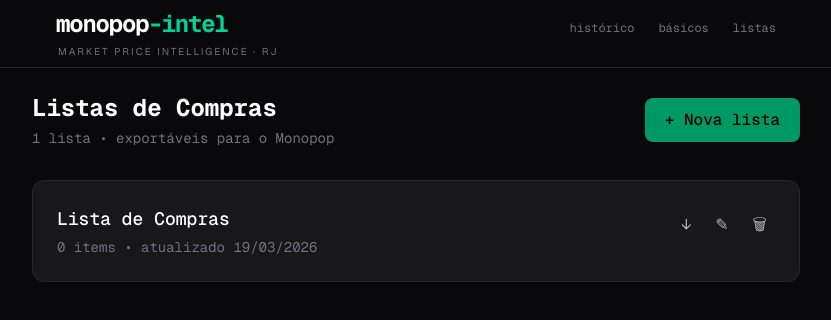
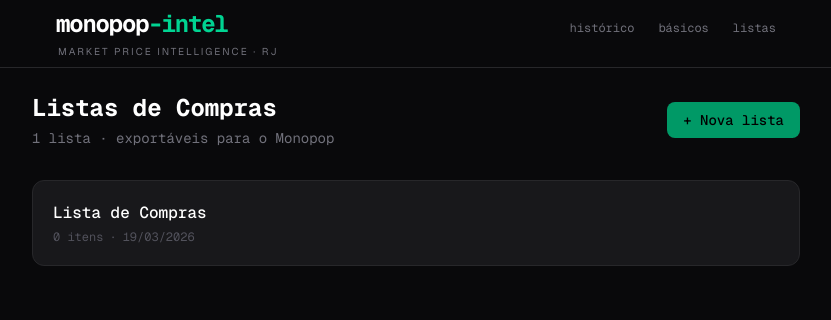
Before and after one commit to majard/monopop-intel, a Next.js app in the folder web/: page /shopping-lists in a window 1280 px wide. Shown: the top 320 px of the page, without its empty margins (224-1055 px from the left). Built offline with nearby package versions, Linux system fonts and the light colour scheme.

Commit message:
feat: ShoppingListsPage full pass — inline rename/delete, router.push, SVG icons, item preview

```diff
--- a/web/app/shopping-lists/page.tsx
+++ b/web/app/shopping-lists/page.tsx
@@ -1,21 +1,43 @@
 'use client';
 
-import React from 'react';
-import Link from 'next/link';
+import React, { useState, useRef, useEffect } from 'react';
+import { useRouter } from 'next/navigation';
 import { useShoppingLists, ShoppingList } from '../../hooks/useShoppingLists';
 import { buildShoppingListExport } from '../../utils/shoppingListExport';
+import { STORE_KEYS } from '@/constants/stores';
 
 export default function ShoppingListsPage() {
-  const {
-    lists,
-    createList,
-    renameList,
-    deleteList,
-  } = useShoppingLists();
+  const router = useRouter();
+  const { lists, createList, renameList, deleteList } = useShoppingLists();
 
-  const handleExport = async (list: ShoppingList) => {
-    const { jsonString, fileName } = buildShoppingListExport(list);
+  const [renamingId, setRenamingId] = useState<string | null>(null);
+  const [renameValue, setRenameValue] = useState('');
+  const [deletingId, setDeletingId] = useState<string | null>(null);
+  const renameInputRef = useRef<HTMLInputElement>(null);
 
+  useEffect(() => {
+    if (renamingId) setTimeout(() => renameInputRef.current?.focus(), 0);
+  }, [renamingId]);
+
+  const startRename = (e: React.MouseEvent, list: ShoppingList) => {
+    e.stopPropagation();
+    setRenamingId(list.id);
+    setRenameValue(list.name);
+    setDeletingId(null);
+  };
+
+  const commitRename = (listId: string) => {
+    if (renameValue.trim()) renameList(listId, renameValue.trim());
+    setRenamingId(null);
+  };
+
+  const handleExport = (e: React.MouseEvent, list: ShoppingList) => {
+    e.stopPropagation();
+    const { jsonString, fileName } = buildShoppingListExport(list, {
+      selectedStores: STORE_KEYS,
+      fillStrategy: 'none',        // no fill — export only what's pinned/manual
+      getCachedGeneric: () => null, // no cache available at index level
+    });
     const blob = new Blob([jsonString], { type: 'application/json' });
     const url = URL.createObjectURL(blob);
     const a = document.createElement('a');
@@ -27,33 +49,25 @@ export default function ShoppingListsPage() {
     URL.revokeObjectURL(url);
   };
 
-  const handleRename = (list: ShoppingList) => {
-    const newName = prompt('Novo nome da lista:', list.name);
-    if (newName && newName.trim() !== list.name) {
-      renameList(list.id, newName.trim());
-    }
-  };
-
-  const handleDelete = (list: ShoppingList) => {
-    if (confirm(`Excluir a lista "${list.name}"?`)) {
-      deleteList(list.id);
-    }
+  const handleCreate = () => {
+    const id = createList();
+    router.push(`/shopping-lists/${id}`);
   };
 
   return (
     <main className="min-h-screen bg-zinc-950 text-zinc-100 font-mono p-6">
       <div className="max-w-3xl mx-auto">
+
         <div className="flex items-center justify-between mb-8">
           <div>
             <h1 className="text-2xl font-bold text-white">Listas de Compras</h1>
             <p className="text-zinc-500 text-sm mt-1">
-              {lists.length} lista{lists.length !== 1 ? 's' : ''} • exportáveis para o Monopop
+              {lists.length} lista{lists.length !== 1 ? 's' : ''} · exportáveis para o Monopop
             </p>
           </div>
-
           <button
-            onClick={() => createList()}
-            className="flex items-center gap-2 bg-emerald-600 hover:bg-emerald-500 text-black font-medium px-5 py-2.5 rounded-lg transition-colors"
+            onClick={handleCreate}
+            className="flex items-center gap-2 bg-emerald-600 hover:bg-emerald-500 text-black font-medium px-4 py-2 rounded-lg text-sm transition-colors cursor-pointer"
           >
             + Nova lista
           </button>
@@ -61,76 +75,152 @@ export default function ShoppingListsPage() {
 
         {lists.length === 0 ? (
           <div className="bg-zinc-900 border border-zinc-800 rounded-xl p-12 text-center">
-            <p className="text-zinc-400">Nenhuma lista ainda.</p>
+            <p className="text-zinc-400 text-sm">Nenhuma lista ainda.</p>
             <button
-              onClick={() => createList()}
-              className="mt-6 text-emerald-400 hover:text-emerald-300 underline"
+              onClick={handleCreate}
+              className="mt-6 text-emerald-400 hover:text-emerald-300 underline cursor-pointer text-sm"
             >
               Criar primeira lista
             </button>
           </div>
         ) : (
-          <div className="space-y-4">
-            {lists.map((list) => (
+          <div className="space-y-3">
+            {lists.map(list => {
+              const isRenaming = renamingId === list.id;
+              const isDeleting = deletingId === list.id;
+              const pinnedCount = list.items.filter(i => i.productId).length;
+
+              return (
                 <div
                   key={list.id}
-                className="group bg-zinc-900 border border-zinc-800 hover:border-emerald-500/50 rounded-xl p-6 transition-all hover:shadow-xl cursor-pointer"
-                onClick={() => window.location.href = `/shopping-lists/${list.id}`}
+                  onClick={() => {
+                    if (!isRenaming && !isDeleting) router.push(`/shopping-lists/${list.id}`);
+                  }}
+                  className={`group bg-zinc-900 border rounded-xl p-5 transition-all ${isDeleting
+                    ? 'border-red-500/30'
+                    : 'border-zinc-800 hover:border-emerald-500/30 cursor-pointer'
+                    }`}
                 >
-                <div className="flex items-start justify-between">
-                  <div className="flex-1 min-w-0 pr-4">
-                    <h2 className="text-lg font-medium text-white group-hover:text-emerald-400 transition-colors">
+                  <div className="flex items-start justify-between gap-4">
+                    <div className="flex-1 min-w-0">
+
+                      {/* Inline rename */}
+                      {isRenaming ? (
+                        <div className="flex items-center gap-2" onClick={e => e.stopPropagation()}>
+                          <input
+                            ref={renameInputRef}
+                            value={renameValue}
+                            onChange={e => setRenameValue(e.target.value)}
+                            onKeyDown={e => {
+                              if (e.key === 'Enter') commitRename(list.id);
+                              if (e.key === 'Escape') setRenamingId(null);
+                            }}
+                            className="flex-1 bg-zinc-800 border border-zinc-600 focus:border-zinc-400 rounded-lg px-3 py-1.5 text-sm text-white focus:outline-none"
+                          />
+                          <button
+                            onClick={() => commitRename(list.id)}
+                            className="text-xs text-emerald-500 hover:text-emerald-400 border border-emerald-500/30 px-2.5 py-1.5 rounded-lg transition-colors cursor-pointer"
+                          >
+                            ok
+                          </button>
+                          <button
+                            onClick={() => setRenamingId(null)}
+                            className="text-xs text-zinc-600 hover:text-zinc-400 cursor-pointer"
+                          >
+                            ×
+                          </button>
+                        </div>
+                      ) : (
+                        <h2 className={`font-medium transition-colors ${isDeleting ? 'text-red-400' : 'text-white group-hover:text-emerald-400'
+                          }`}>
                           {list.name}
                         </h2>
-                    <p className="text-zinc-500 text-sm mt-1">
-                      {list.items.length} item{list.items.length !== 1 ? 's' : ''} •
-                      atualizado {new Date(list.updatedAt).toLocaleDateString('pt-BR')}
+                      )}
+
+                      {/* Subtitle */}
+                      {!isRenaming && (
+                        <p className="text-zinc-600 text-xs mt-1">
+                          {list.items.length} {list.items.length === 1 ? 'item' : 'itens'}
+                          {pinnedCount > 0 && (
+                            <> · <span className="text-emerald-700">{pinnedCount} fixados</span></>
+                          )}
+                          <span className="mx-1.5">·</span>
+                          {new Date(list.updatedAt).toLocaleDateString('pt-BR')}
                         </p>
-                    {list.items.length > 0 && (
-                      <div className="mt-3 text-xs text-zinc-500 line-clamp-2">
-                        {list.items.slice(0, 3).map(i => i.genericName).join(', ')}
-                        {list.items.length > 3 && ' ...'}
+                      )}
+
+                      {/* Item preview */}
+                      {!isRenaming && !isDeleting && list.items.length > 0 && (
+                        <p className="mt-2 text-[11px] text-zinc-700 truncate">
+                          {list.items.slice(0, 4).map(i => i.genericName).join(' · ')}
+                          {list.items.length > 4 && (
+                            <span className="text-zinc-800"> +{list.items.length - 4}</span>
+                          )}
+                        </p>
+                      )}
+
+                      {/* Inline delete confirmation */}
+                      {isDeleting && (
+                        <div
+                          className="flex items-center gap-3 mt-2"
+                          onClick={e => e.stopPropagation()}
+                        >
+                          <p className="text-xs text-red-400">Excluir esta lista?</p>
+                          <button
+                            onClick={() => { deleteList(list.id); setDeletingId(null); }}
+                            className="text-xs text-red-400 hover:text-red-300 border border-red-500/30 px-2.5 py-1 rounded-lg transition-colors cursor-pointer"
+                          >
+                            excluir
+                          </button>
+                          <button
+                            onClick={() => setDeletingId(null)}
+                            className="text-xs text-zinc-500 hover:text-zinc-300 cursor-pointer"
+                          >
+                            cancelar
+                          </button>
                         </div>
                       )}
                     </div>
 
-                  {/* Action buttons - stop click propagation */}
+                    {/* Action buttons */}
+                    {!isRenaming && !isDeleting && (
                       <div
-                    className="flex items-center gap-2 opacity-70 group-hover:opacity-100 transition-opacity"
-                    onClick={(e) => e.stopPropagation()}
+                        className="flex items-center gap-1 opacity-0 group-hover:opacity-100 transition-opacity flex-shrink-0"
+                        onClick={e => e.stopPropagation()}
                       >
                         <button
-                      onClick={(e) => {
-                        e.stopPropagation();
-                        handleExport(list);
-                      }}
-                      className="p-2 hover:text-emerald-400 transition-colors"
-                      title="Exportar para Monopop"
+                          onClick={e => handleExport(e, list)}
+                          title="Exportar JSON"
+                          className="p-2 text-zinc-600 hover:text-emerald-400 transition-colors cursor-pointer rounded-lg hover:bg-zinc-800"
                         >
-                      ↓
+                          <svg width="13" height="13" viewBox="0 0 14 14" fill="none">
+                            <path d="M7 1v8M4 6.5l3 3 3-3M2 12h10" stroke="currentColor" strokeWidth="1.3" strokeLinecap="round" strokeLinejoin="round" />
+                          </svg>
                         </button>
                         <button
-                      onClick={(e) => {
-                        e.stopPropagation();
-                        handleRename(list);
-                      }}
-                      className="p-2 hover:text-zinc-300 transition-colors"
+                          onClick={e => startRename(e, list)}
+                          title="Renomear"
+                          className="p-2 text-zinc-600 hover:text-zinc-300 transition-colors cursor-pointer rounded-lg hover:bg-zinc-800"
                         >
-                      ✎
+                          <svg width="13" height="13" viewBox="0 0 14 14" fill="none">
+                            <path d="M9.5 2.5l2 2-7 7H2.5v-2l7-7z" stroke="currentColor" strokeWidth="1.2" strokeLinejoin="round" />
+                          </svg>
                         </button>
                         <button
-                      onClick={(e) => {
-                        e.stopPropagation();
-                        handleDelete(list);
-                      }}
-                      className="p-2 hover:text-red-400 transition-colors"
+                          onClick={e => { e.stopPropagation(); setDeletingId(list.id); setRenamingId(null); }}
+                          title="Excluir"
+                          className="p-2 text-zinc-600 hover:text-red-400 transition-colors cursor-pointer rounded-lg hover:bg-zinc-800"
                         >
-                      🗑
+                          <svg width="13" height="13" viewBox="0 0 14 14" fill="none">
+                            <path d="M2 4h10M5 4V3a1 1 0 011-1h2a1 1 0 011 1v1M9 4v7a1 1 0 01-1 1H6a1 1 0 01-1-1V4" stroke="currentColor" strokeWidth="1.2" strokeLinecap="round" strokeLinejoin="round" />
+                          </svg>
                         </button>
                       </div>
+                    )}
                   </div>
                 </div>
-            ))}
+              );
+            })}
           </div>
         )}
       </div>
```
Lines whose indentation alone changed are shown as unchanged.
